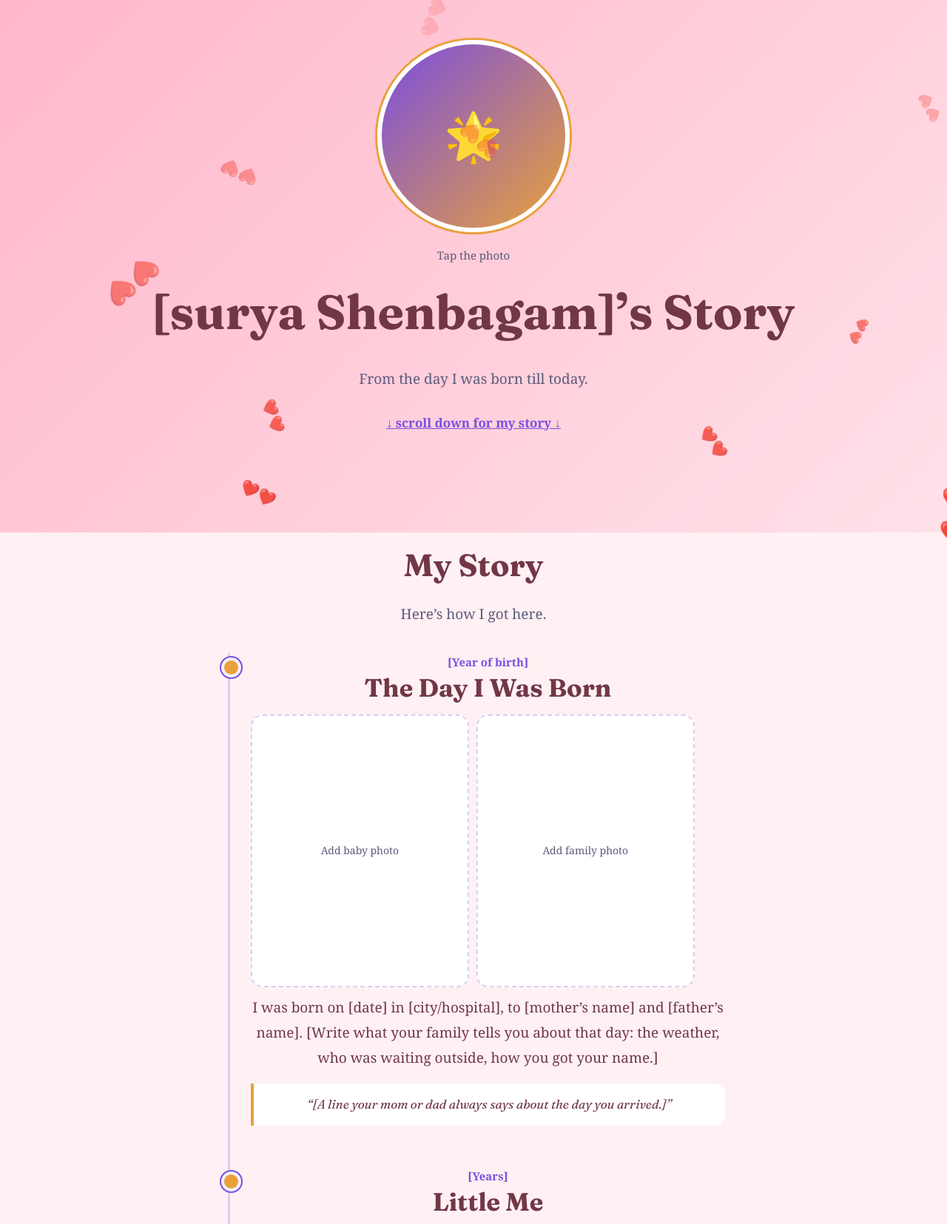
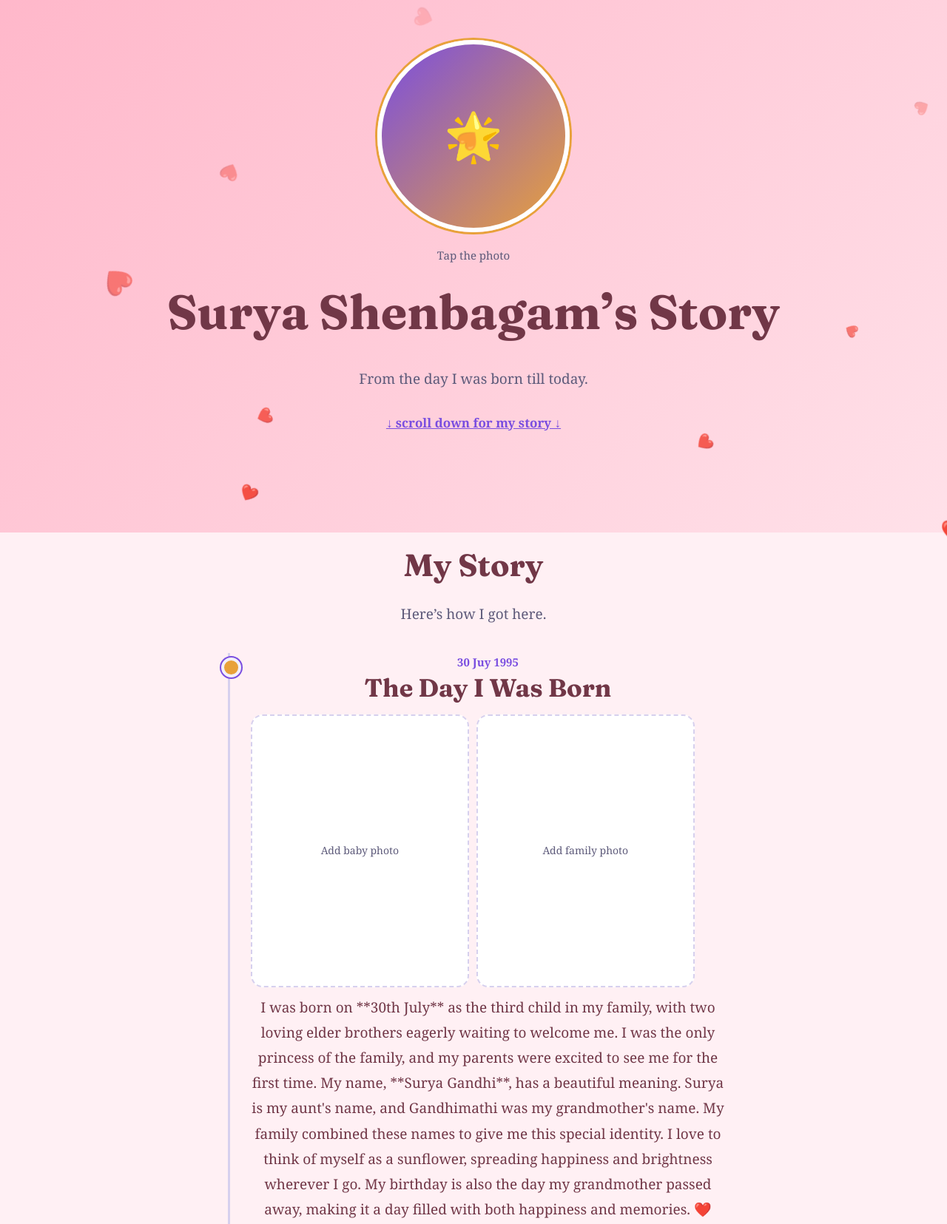
Before and after one commit to sysurya643-rgb/Surya-bio, a plain HTML site: page index.html in a window 1280 px wide. Shown: the part 80-1735 px from the top of the page at 74% size. Drawn offline with Linux system fonts and the light colour scheme.

Commit message:
Update index.html

```diff
--- a/index.html
+++ b/index.html
@@ -50,7 +50,7 @@ a:focus-visible,.photo:focus-visible{outline:3px solid var(--accent2);outline-of
   <div class="photo" id="photo" role="button" tabindex="0" aria-label="Tap to open a message">🌟</div>
   <p class="tap">Tap the photo</p>
   <p class="reveal" id="msg">This is the story of how I became who I am. Every chapter, every person and every prayer that brought me here. Thank you for reading it with me.</p>
-  <h1>[surya Shenbagam]’s Story</h1>
+  <h1>Surya Shenbagam’s Story</h1>
   <p class="lead">From the day I was born till today.</p>
   <a class="down" href="#story">↓ scroll down for my story ↓</a>
 </section>
@@ -64,11 +64,13 @@ a:focus-visible,.photo:focus-visible{outline:3px solid var(--accent2);outline-of
   <div class="timeline">
 
     <article class="ch">
-      <div class="year">[Year of birth]</div>
+      <div class="year">30 Juy 1995</div>
       <h2>The Day I Was Born</h2>
       <div class="strip"><div class="ph">Add baby photo</div><div class="ph">Add family photo</div></div>
-      <p>I was born on [date] in [city/hospital], to [mother’s name] and [father’s name]. [Write what your family tells you about that day: the weather, who was waiting outside, how you got your name.]</p>
-      <blockquote>“[A line your mom or dad always says about the day you arrived.]”</blockquote>
+      <p>I was born on **30th July** as the third child in my family, with two loving elder brothers eagerly waiting to welcome me. I was the only princess of the family, and my parents were excited to see me for the first time.
+My name, **Surya Gandhi**, has a beautiful meaning. Surya is my aunt's name, and Gandhimathi was my grandmother's name. My family combined these names to give me this special identity. I love to think of myself as a sunflower, spreading happiness and brightness wherever I go.
+My birthday is also the day my grandmother passed away, making it a day filled with both happiness and memories. ❤️</p>
+      <blockquote>“From the moment you arrived, our family was complete. You were our little princess, bringing double happiness and endless love into our lives."</blockquote>
     </article>
 
     <article class="ch">
@@ -119,7 +121,7 @@ a:focus-visible,.photo:focus-visible{outline:3px solid var(--accent2);outline-of
 var p=document.getElementById('photo'),m=document.getElementById('msg');
 function pop(e){
   m.classList.add('on');
-  var r=p.getBoundingClientRect(),em=['💜','✨','🎉','🌟','💛'];
+  var r=p.getBoundingClientRect(),em=['💜','✨','🎉','🌟','💛','💌','❤️];
   for(var i=0;i<10;i++){
     var h=document.createElement('span');h.className='heart';
     h.textContent=em[i%em.length];
@@ -508,7 +510,7 @@ function createHeart() {
 
   heart.className = "floating";
 
-  heart.innerHTML = "❤️❤️";
+  heart.innerHTML = "❤️";
 
   heart.style.left = Math.random() * 100 + "vw";
 
```
